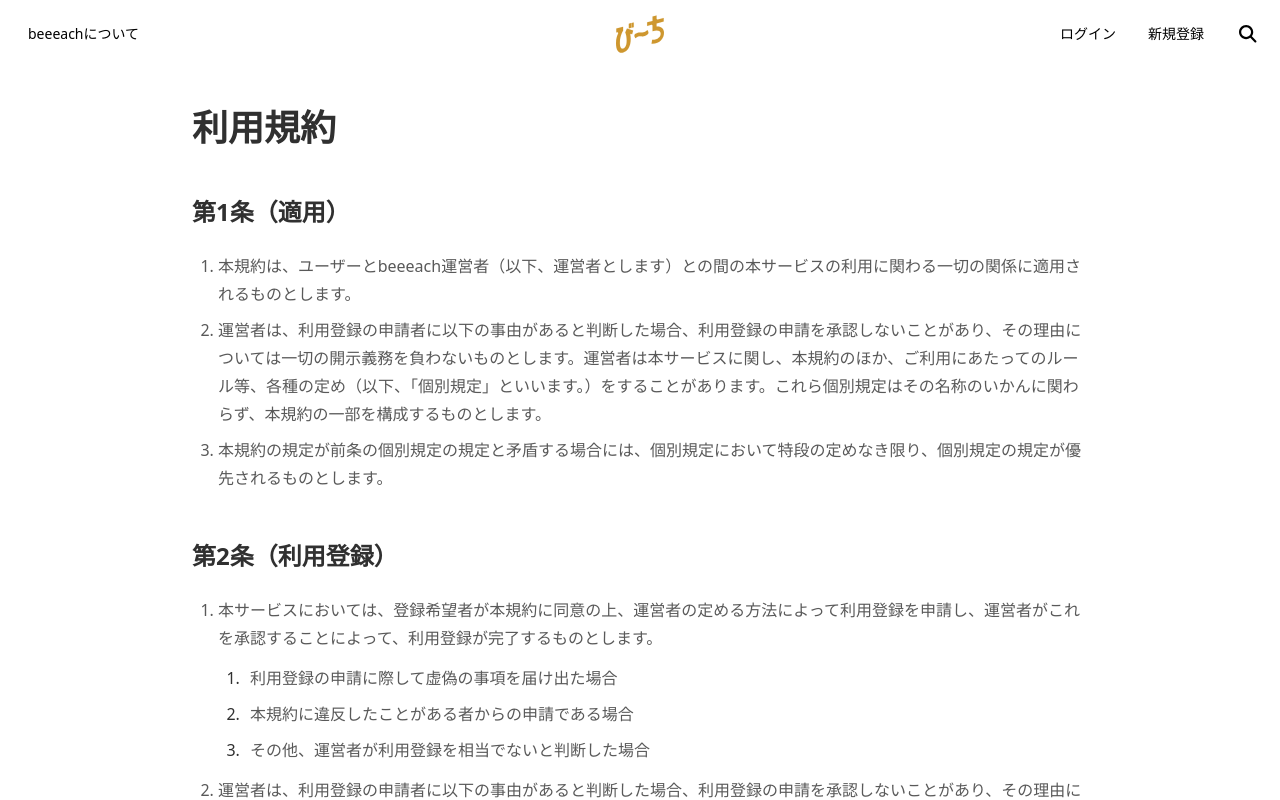
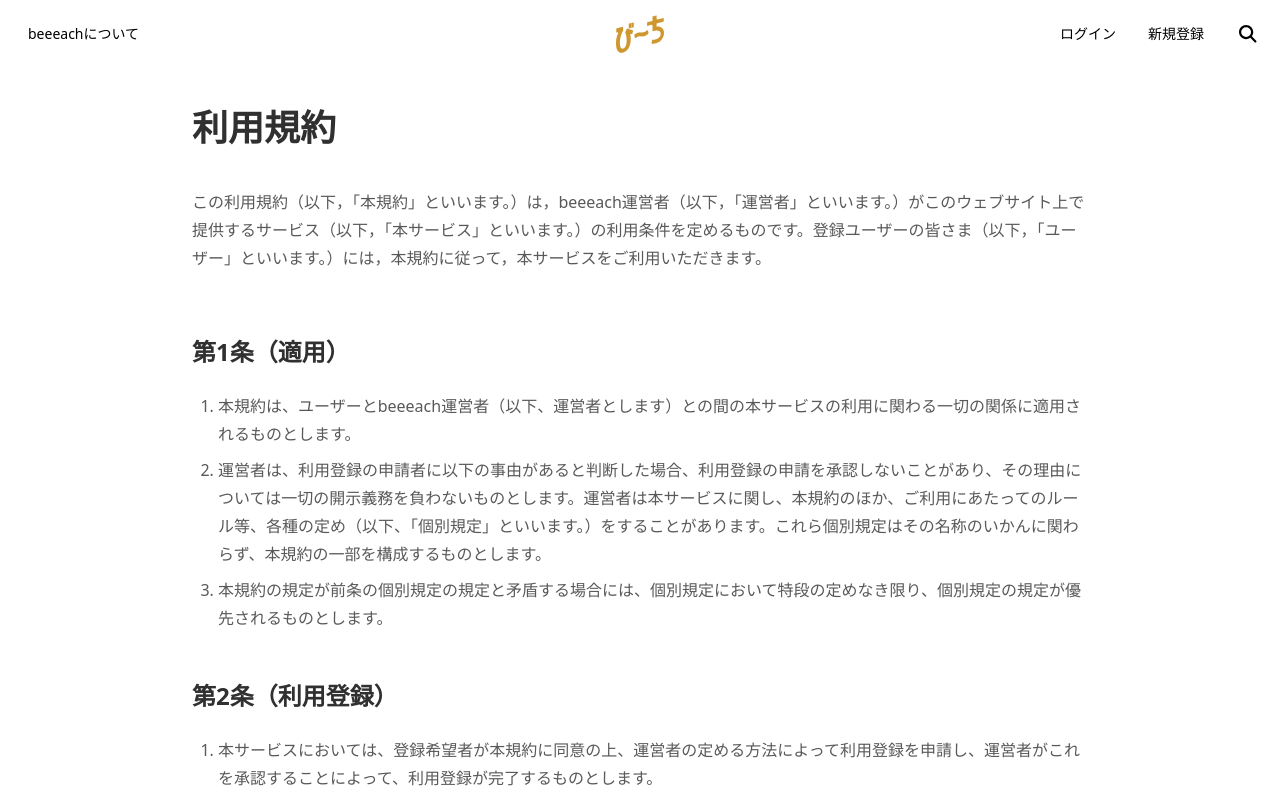
Before and after one commit to pmhr18/beeeach_front, a Next.js app: page /terms in a window 1280 px wide. Shown: the top 800 px of the page. Built offline with nearby package versions, Linux system fonts and the light colour scheme; no server answers.

Commit message:
front_25 fix terms冒頭文も追記

```diff
--- a/src/app/(pages)/privacy/page.tsx
+++ b/src/app/(pages)/privacy/page.tsx
@@ -36,7 +36,7 @@ function Terms() {
     <main className="flex flex-col justify-between">
       <article className="prose max-w-none">
         <h1>プライバシーポリシー</h1>
-        <p className='my-10'>beeeach運営者（以下，「運営者」といいます。）は，本ウェブサイト上で提供するサービス（以下,「本サービス」といいます。）における，ユーザーの個人情報の取扱いについて，以下のとおりプライバシーポリシー（以下，「本ポリシー」といいます。）を定めます。</p>
+        <p className='mt-10 mb-16'>beeeach運営者（以下，「運営者」といいます。）は，本ウェブサイト上で提供するサービス（以下,「本サービス」といいます。）における，ユーザーの個人情報の取扱いについて，以下のとおりプライバシーポリシー（以下，「本ポリシー」といいます。）を定めます。</p>
         <div>
           {terms?.terms.map((section, index) => (
             <div key={index}>
--- a/src/app/(pages)/terms/page.tsx
+++ b/src/app/(pages)/terms/page.tsx
@@ -36,6 +36,7 @@ function Terms() {
     <main className="flex flex-col justify-between">
       <article className="prose max-w-none">
         <h1>利用規約</h1>
+        <p className='mt-10 mb-16'>この利用規約（以下，「本規約」といいます。）は，beeeach運営者（以下，「運営者」といいます。）がこのウェブサイト上で提供するサービス（以下，「本サービス」といいます。）の利用条件を定めるものです。登録ユーザーの皆さま（以下，「ユーザー」といいます。）には，本規約に従って，本サービスをご利用いただきます。</p>
         <div>
           {terms?.terms.map((section, index) => (
             <div key={index}>
```
